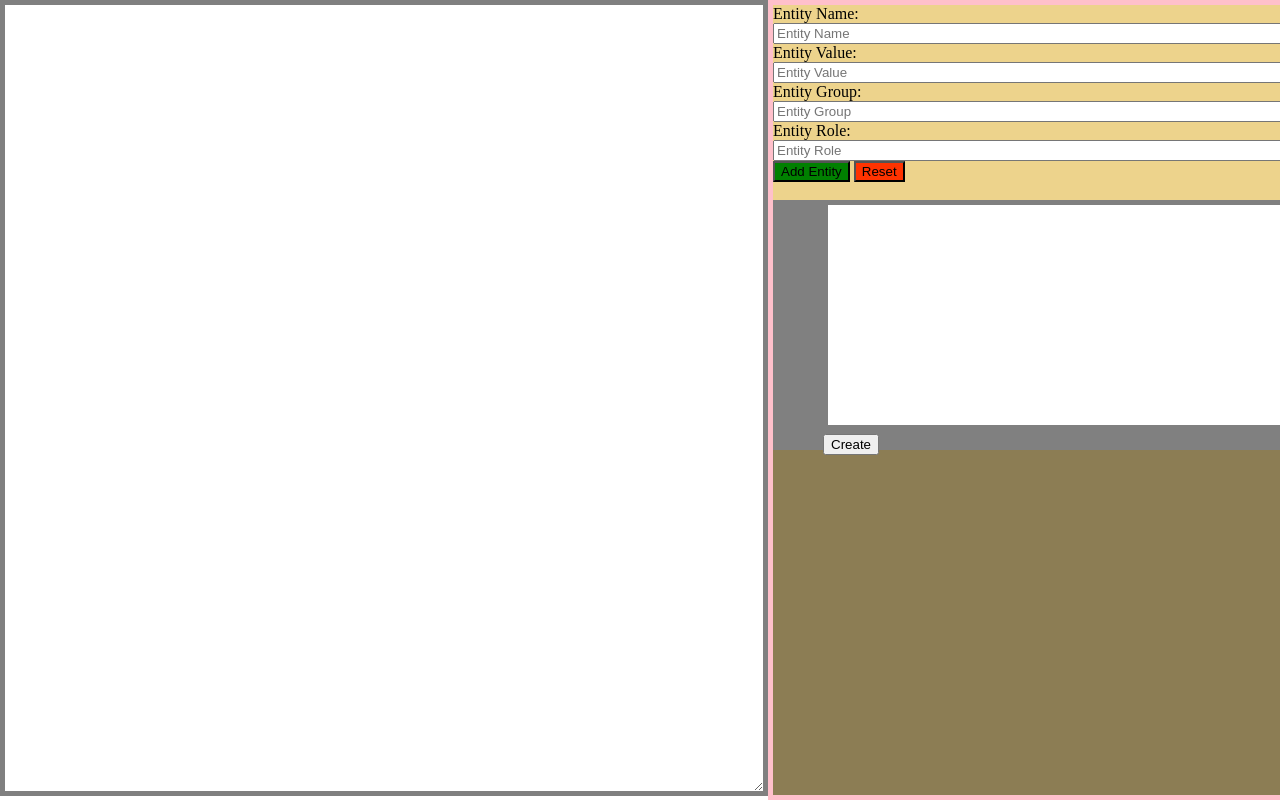
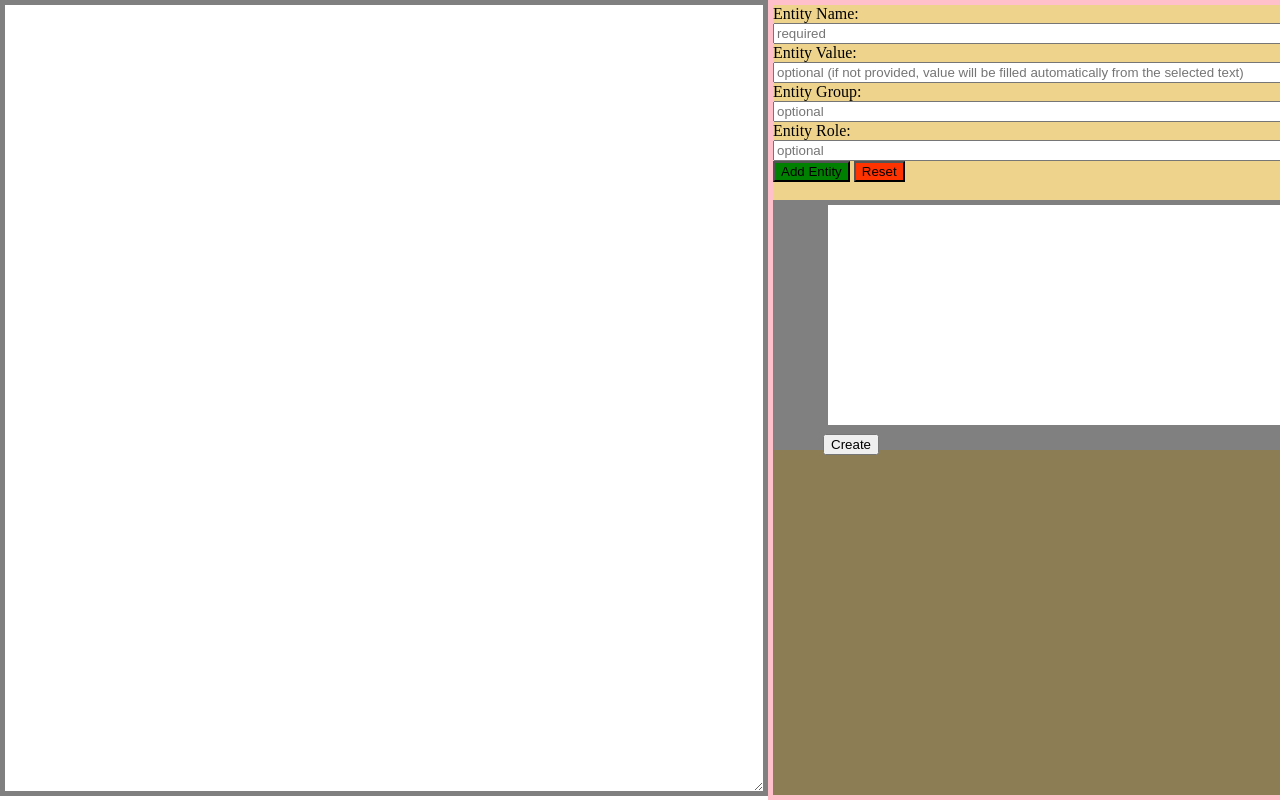
Before and after one commit to sathishlakshmanan/rasa-training-data-annotator, a plain HTML site: page index.html in a window 1280 px wide. Drawn offline with Linux system fonts and the light colour scheme.

Commit message:
updated form with required and optional fields

```diff
--- a/index.html
+++ b/index.html
@@ -44,7 +44,7 @@
                                     <label for="entity-name">Entity Name: </label>
                                 </div>
                                 <div class="right-column">
-                                    <input type="text" id="entity-name" name="entity" style="width:80%" placeholder="Entity Name">
+                                    <input type="text" id="entity-name" name="entity" style="width:80%" placeholder="required">
                                 </div>
                             </div>
                             <div class="row">
@@ -52,7 +52,7 @@
                                     <label for="entity-value">Entity Value: </label>
                                 </div>
                                 <div class="right-column">
-                                    <input type="text" id="entity-value" name="value" style="width:80%" placeholder="Entity Value">
+                                    <input type="text" id="entity-value" name="value" style="width:80%" placeholder="optional (if not provided, value will be filled automatically from the selected text)">
                                 </div>
                             </div>
                             <div class="row">
@@ -60,7 +60,7 @@
                                     <label for="entity-group">Entity Group: </label>
                                 </div>
                                 <div class="right-column">
-                                    <input type="text" id="entity-group" name="group" style="width:80%" placeholder="Entity Group">
+                                    <input type="text" id="entity-group" name="group" style="width:80%" placeholder="optional">
                                 </div>
                             </div>
                             <div class="row">
@@ -68,7 +68,7 @@
                                     <label for="entity-role">Entity Role: </label>
                                 </div>
                                 <div class="right-column">
-                                    <input type="text" id="entity-role" name="role" style="width:80%" placeholder="Entity Role">
+                                    <input type="text" id="entity-role" name="role" style="width:80%" placeholder="optional">
                                 </div>
                             </div>
                             <div class="submit-entity">
@@ -84,7 +84,7 @@
 
                                     </textarea>
                                     <br>
-                                    <input type="submit" value="Create">
+                                    <input type="submit" id="create-buttons" value="Create">
                                 </div>
                             </div>
 
```
